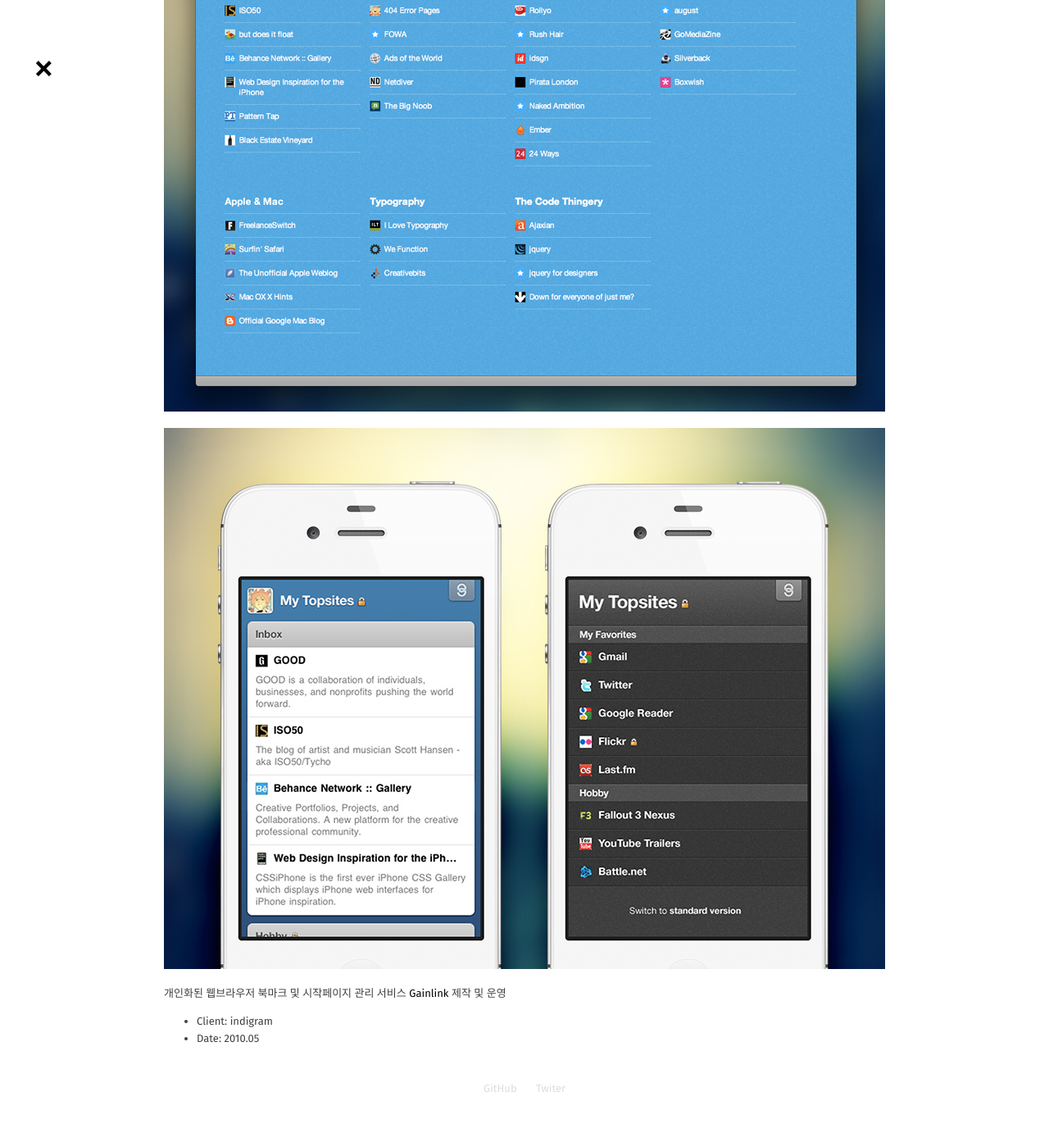
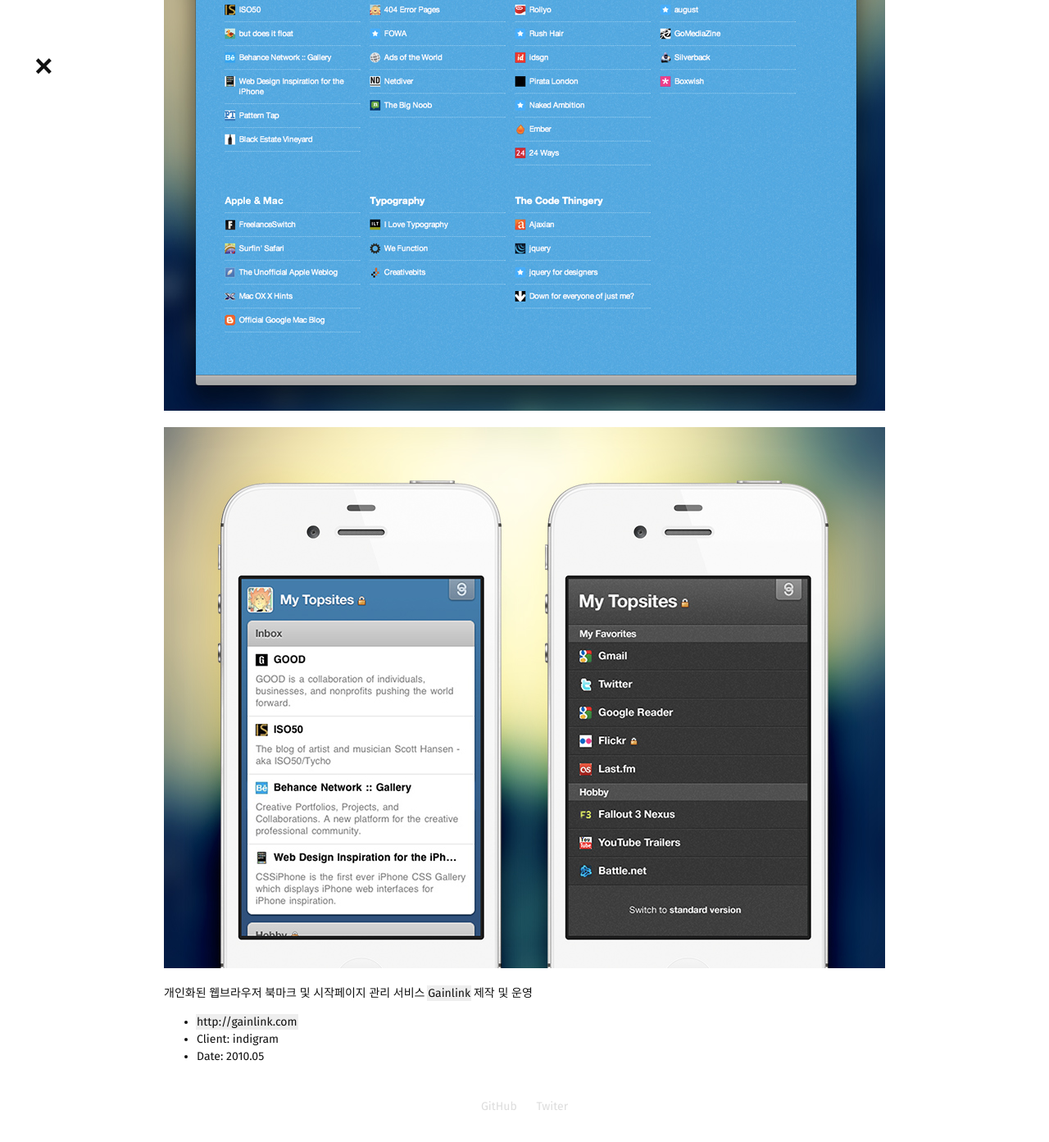
Before and after one commit to gtgrf/gtgrf.github.io, a Jekyll site: the page built from _posts/2010-05-11-gainlink.md, in a window 1280 px wide and 1400 px high, scrolled down 5632 px. Shown: the top 1393 px of the window at 82% size. Built offline with Jekyll 4.4.1, drawn with Linux system fonts in a browser that asks for light colours; nearby versions of some CDN libraries.

Commit message:
style 정리

```diff
--- a/_posts/2010-05-11-gainlink.md
+++ b/_posts/2010-05-11-gainlink.md
@@ -25,5 +25,6 @@
 
 개인화된 웹브라우저 북마크 및 시작페이지 관리 서비스 [Gainlink](http://gainlink.com) 제작 및 운영
 
+- [http://gainlink.com](http://gainlink.com)
 - Client: indigram
 - Date: 2010.05
--- a/_sass/_layout.scss
+++ b/_sass/_layout.scss
@@ -1,17 +1,3 @@
-body {
-	font-size: 13px;
-	font-family: "Fira Sans", sans-serif;
-	line-height: 1.6;
-	color: #3f3f3f;
-}
-
-a {
-	text-decoration: none;
-	color: #000;
-}
-
-
-
 /* container */
 #wrapper {
   margin: 0 32px;
@@ -52,6 +38,10 @@
 
     a {
       color: #ddd;
+
+      &:hover {
+        color: #bbb;
+      }
     }
   }
 }
@@ -62,6 +52,9 @@
 #contents {
   text-align: center;
 }
+
+
+
 /* grid */
 .grid {
   margin: 0 auto;
@@ -137,12 +130,13 @@
 .post {
   width: 100%;
   max-width: 880px;
-	margin: 0 auto;
+  margin: 0 auto 40px;
+}
 
 .post-header {
   margin: 32px 0;
   text-align: left;
-
+}
 .post-title {
   margin: 0 0 8px;
   font-size: 32px;
@@ -150,12 +144,10 @@
   line-height: 1.2;
   color: #000;
 }
-
 .post-date {
   margin: 0;
   font-size: 14px;
   color: #aaa;
-		}
 }
 
 .post-content {
@@ -167,41 +159,13 @@
     margin: 0 0 20px;
   }
 
-		p {
+  a {
+    padding: 1px;
+    margin: -1px;
+    background: #eee;
 
+    &:hover {
+      background: #ddd;
     }
   }
 }
-
-
-
-@media screen and (min-width: 568px) {
-	.grid-sizer,
-	.grid-item {
-		width: 50%;
-	}
-}
-@media screen and (min-width: 768px) {
-	.grid-sizer,
-	.grid-item {
-		width: 33.333%;
-	}
-
-	#back {
-		display: block;
-	}
-	.post {
-		width: 80%;
-
-		.post-header {
-			margin: 60px 0 40px;
-
-			.post-title {
-				font-size: 38px;
-			}
-			.post-date {
-				font-size: 16px;
-			}
-		}
-	}
-}
--- a/css/style.scss
+++ b/css/style.scss
@@ -5,7 +5,9 @@
 
 // Import partials from 'sass_dir'
 @import
+	"variable",
 	"reset",
-	"variable",
-	"layout"
+	"base",
+	"layout",
+	"mediaquery"
 ;
```
Also changed, not shown: _sass/_base.css (added, +9 -0 lines), _sass/_mediaquery.css (added, +40 -0 lines). Lines whose indentation alone changed are shown as unchanged.
